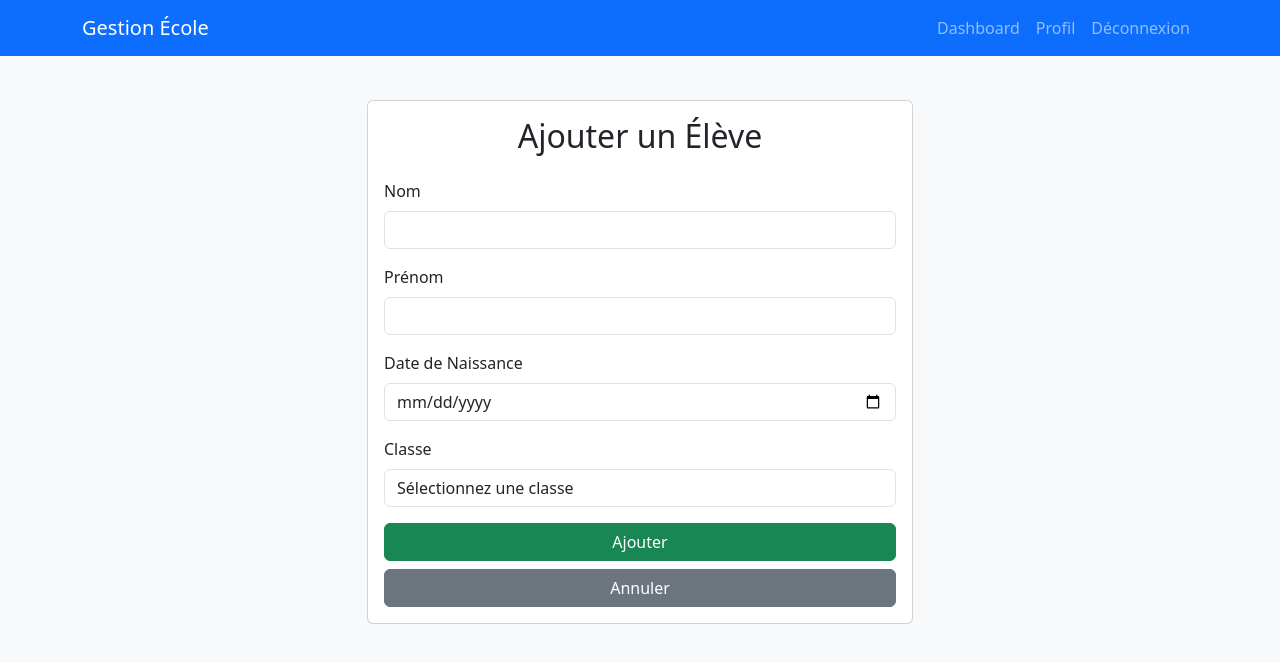
After one commit to JeanAime824/gestion_ecole, a Django app: page /eleves/ajouter/ in a window 1280 px wide. The commit adds this page. Shown: the top 663 px of the page. Run offline with Django 5.2, Linux system fonts and the light colour scheme; the visitor is signed in with stand-in values (Sample User, id 1); data that the repository does not hold is empty.

Commit message:
Refactor UI with Bootstrap 5 and implement core school management features.
This commit modernizes the application's design using Bootstrap 5 and
a shared base template. It also expands the functionality by:
- Adding Classe and Eleve models for school management.
- Implementing CRUD views and templates for classes and students.
- Adding a user profile page and logout functionality.
- Switching to SQLite for easier local development.
- Cleaning up incorrectly tracked __pycache__ files.

Co-authored-by: JeanAime824 <187547602+JeanAime824@users.noreply.github.com>

```diff
--- a/my_proj/my_app/models.py
+++ b/my_proj/my_app/models.py
@@ -43,3 +43,19 @@ class Utilisateur(AbstractUser):
 
     def __str__(self):
         return f"{self.username} ({self.role})"
+
+class Classe(models.Model):
+    nom = models.CharField(max_length=50)
+    niveau = models.CharField(max_length=50)
+
+    def __str__(self):
+        return f"{self.nom} ({self.niveau})"
+
+class Eleve(models.Model):
+    nom = models.CharField(max_length=100)
+    prenom = models.CharField(max_length=100)
+    date_naissance = models.DateField()
+    classe = models.ForeignKey(Classe, on_delete=models.CASCADE, related_name='eleves')
+
+    def __str__(self):
+        return f"{self.nom} {self.prenom}"
--- /dev/null
+++ b/my_proj/my_app/templates/ajouter_eleve.html
@@ -0,0 +1,43 @@
+{% extends "base.html" %}
+
+{% block title %}Ajouter un Élève{% endblock %}
+
+{% block content %}
+<div class="row justify-content-center">
+    <div class="col-md-6">
+        <div class="card mt-4">
+            <div class="card-body">
+                <h2 class="card-title text-center mb-4">Ajouter un Élève</h2>
+                <form method="post">
+                    {% csrf_token %}
+                    <div class="mb-3">
+                        <label for="nom" class="form-label">Nom</label>
+                        <input type="text" name="nom" id="nom" class="form-control" required>
+                    </div>
+                    <div class="mb-3">
+                        <label for="prenom" class="form-label">Prénom</label>
+                        <input type="text" name="prenom" id="prenom" class="form-control" required>
+                    </div>
+                    <div class="mb-3">
+                        <label for="date_naissance" class="form-label">Date de Naissance</label>
+                        <input type="date" name="date_naissance" id="date_naissance" class="form-control" required>
+                    </div>
+                    <div class="mb-3">
+                        <label for="classe" class="form-label">Classe</label>
+                        <select name="classe" id="classe" class="form-control" required>
+                            <option value="">Sélectionnez une classe</option>
+                            {% for classe in classes %}
+                            <option value="{{ classe.id }}">{{ classe.nom }} ({{ classe.niveau }})</option>
+                            {% endfor %}
+                        </select>
+                    </div>
+                    <div class="d-grid gap-2">
+                        <button type="submit" class="btn btn-success">Ajouter</button>
+                        <a href="{% url 'liste_eleves' %}" class="btn btn-secondary">Annuler</a>
+                    </div>
+                </form>
+            </div>
+        </div>
+    </div>
+</div>
+{% endblock %}
--- /dev/null
+++ b/my_proj/my_app/templates/base.html
@@ -0,0 +1,40 @@
+<!DOCTYPE html>
+<html lang="fr">
+<head>
+    <meta charset="UTF-8">
+    <meta name="viewport" content="width=device-width, initial-scale=1.0">
+    <title>{% block title %}Gestion École{% endblock %}</title>
+    <link href="https://cdn.jsdelivr.net/npm/bootstrap@5.3.0/dist/css/bootstrap.min.css" rel="stylesheet">
+    <style>
+        body { background-color: #f8f9fa; }
+        .navbar { margin-bottom: 20px; }
+    </style>
+</head>
+<body>
+    <nav class="navbar navbar-expand-lg navbar-dark bg-primary">
+        <div class="container">
+            <a class="navbar-brand" href="/">Gestion École</a>
+            <button class="navbar-toggler" type="button" data-bs-toggle="collapse" data-bs-target="#navbarNav">
+                <span class="navbar-toggler-icon"></span>
+            </button>
+            <div class="collapse navbar-collapse" id="navbarNav">
+                <ul class="navbar-nav ms-auto">
+                    {% if user.is_authenticated %}
+                        <li class="nav-item"><a class="nav-link" href="{% if user.role == 'administrateur' %}{% url 'admin_dashboard' %}{% else %}{% url 'responsable_dashboard' %}{% endif %}">Dashboard</a></li>
+                        <li class="nav-item"><a class="nav-link" href="{% url 'profile' %}">Profil</a></li>
+                        <li class="nav-item"><a class="nav-link" href="{% url 'logout' %}">Déconnexion</a></li>
+                    {% else %}
+                        <li class="nav-item"><a class="nav-link" href="{% url 'login' %}">Connexion</a></li>
+                    {% endif %}
+                </ul>
+            </div>
+        </div>
+    </nav>
+
+    <div class="container">
+        {% block content %}{% endblock %}
+    </div>
+
+    <script src="https://cdn.jsdelivr.net/npm/bootstrap@5.3.0/dist/js/bootstrap.bundle.min.js"></script>
+</body>
+</html>
--- a/my_proj/my_app/urls.py
+++ b/my_proj/my_app/urls.py
@@ -1,9 +1,23 @@
 from django.urls import path
-from .views import connexion_view, ajouter_responsable, admin_dashboard, responsable_dashboard
+from .views import (
+    connexion_view, ajouter_responsable, admin_dashboard,
+    responsable_dashboard, deconnexion_view, profile_view,
+    liste_classes, ajouter_classe, liste_eleves, ajouter_eleve
+)
 
 urlpatterns = [
     path('', connexion_view, name='login'),
+    path('logout/', deconnexion_view, name='logout'),
+    path('profile/', profile_view, name='profile'),
     path('ajouter-responsable/', ajouter_responsable, name='ajouter_responsable'),
     path('admin-dashboard/', admin_dashboard, name='admin_dashboard'),
     path('responsable-dashboard/', responsable_dashboard, name='responsable_dashboard'),
+
+    # Classes
+    path('classes/', liste_classes, name='liste_classes'),
+    path('classes/ajouter/', ajouter_classe, name='ajouter_classe'),
+
+    # Eleves
+    path('eleves/', liste_eleves, name='liste_eleves'),
+    path('eleves/ajouter/', ajouter_eleve, name='ajouter_eleve'),
 ]
--- a/my_proj/my_app/views.py
+++ b/my_proj/my_app/views.py
@@ -1,7 +1,8 @@
-from django.shortcuts import render, redirect
-from django.contrib.auth import authenticate, login
+from django.shortcuts import render, redirect, get_object_or_404
+from django.contrib.auth import authenticate, login, logout
 from django.contrib.auth.decorators import login_required, user_passes_test
 from .forms import ConnexionForm, ResponsableCreationForm
+from .models import Classe, Eleve, Utilisateur
 
 # Vérifie si l'utilisateur est admin
 def is_admin(user):
@@ -65,3 +66,49 @@ def responsable_dashboard(request):
     if request.user.role != "responsable":
         return redirect('login')
     return render(request, 'responsable_dashboard.html')
+
+# Vue de déconnexion
+def deconnexion_view(request):
+    logout(request)
+    return redirect('login')
+
+# Vue de profil
+@login_required
+def profile_view(request):
+    return render(request, 'profile.html')
+
+# --- GESTION DES CLASSES (ADMIN) ---
+@login_required
+@user_passes_test(is_admin)
+def liste_classes(request):
+    classes = Classe.objects.all()
+    return render(request, 'liste_classes.html', {'classes': classes})
+
+@login_required
+@user_passes_test(is_admin)
+def ajouter_classe(request):
+    if request.method == "POST":
+        nom = request.POST.get('nom')
+        niveau = request.POST.get('niveau')
+        Classe.objects.create(nom=nom, niveau=niveau)
+        return redirect('liste_classes')
+    return render(request, 'ajouter_classe.html')
+
+# --- GESTION DES ÉLÈVES (RESPONSABLE & ADMIN) ---
+@login_required
+def liste_eleves(request):
+    eleves = Eleve.objects.all()
+    return render(request, 'liste_eleves.html', {'eleves': eleves})
+
+@login_required
+def ajouter_eleve(request):
+    classes = Classe.objects.all()
+    if request.method == "POST":
+        nom = request.POST.get('nom')
+        prenom = request.POST.get('prenom')
+        date_naissance = request.POST.get('date_naissance')
+        classe_id = request.POST.get('classe')
+        classe = get_object_or_404(Classe, id=classe_id)
+        Eleve.objects.create(nom=nom, prenom=prenom, date_naissance=date_naissance, classe=classe)
+        return redirect('liste_eleves')
+    return render(request, 'ajouter_eleve.html', {'classes': classes})
```
Also changed, not shown: my_proj/my_app/templates/admin_dashboard.html (+44 -3 lines), my_proj/my_app/templates/ajouter_classe.html (added, +30 -0 lines), my_proj/my_app/templates/ajouter_responsable.html (+31 -6 lines), my_proj/my_app/templates/liste_classes.html (added, +38 -0 lines), my_proj/my_app/templates/liste_eleves.html (added, +42 -0 lines), my_proj/my_app/templates/login.html (+30 -8 lines), my_proj/my_app/templates/profile.html (added, +37 -0 lines), my_proj/my_app/templates/responsable_dashboard.html (+26 -2 lines), my_proj/my_proj/settings.py (+2 -5 lines), my_proj/my_app/migrations/0004_classe_eleve.py (added).
